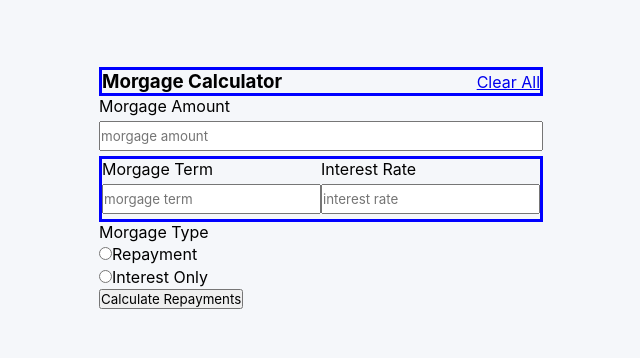
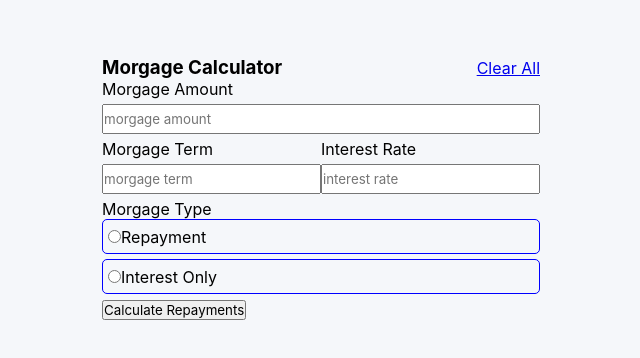
Before and after one commit to Tayobonferejo/MorgCalculator, a React (Vite) app: page / in a window 1280 px wide. Shown: the part 212-570 px from the top of the page, without its empty margins (319-959 px from the left). Built offline with nearby package versions, Linux system fonts and the light colour scheme.

Commit message:
more styling form

```diff
--- a/src/Form.css
+++ b/src/Form.css
@@ -13,9 +13,15 @@ input {
     display: flex;
     align-items: center;
     justify-content: space-between;
-    border: 3px solid blue;
 }
 
 .morgage-input {
     width: 100%;
 }
+
+.radio-div {
+    padding: 5px ;
+    border: 1px solid blue;
+    border-radius: 5px;
+    margin-bottom: 5px;
+}
--- a/src/Form.jsx
+++ b/src/Form.jsx
@@ -26,11 +26,11 @@ function Form () {
             </div>
                 <div>
                     <label>Morgage Type</label>
-                    <div>
+                    <div className="radio-div">
                         <input type="radio" name="morgagetype" value="Repayment" />
                         <label>Repayment</label>
                     </div>
-                    <div>
+                    <div className="radio-div">
                         <input type="radio" name="morgagetype" value="interest" />
                         <label>Interest Only</label>
                     </div>
```
